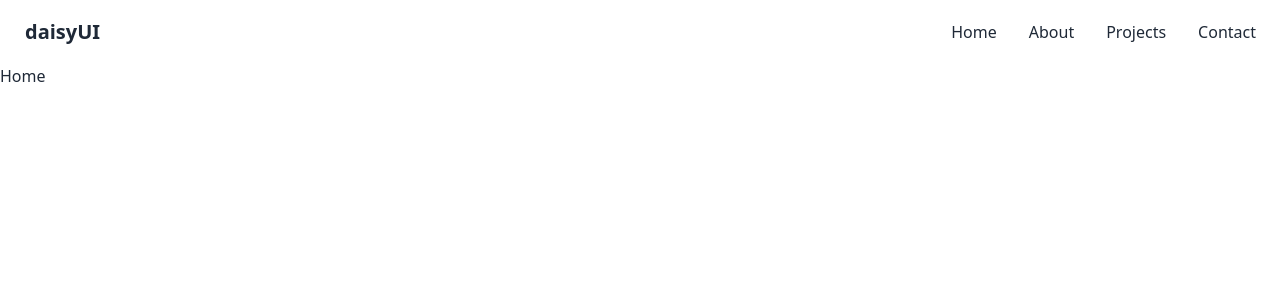
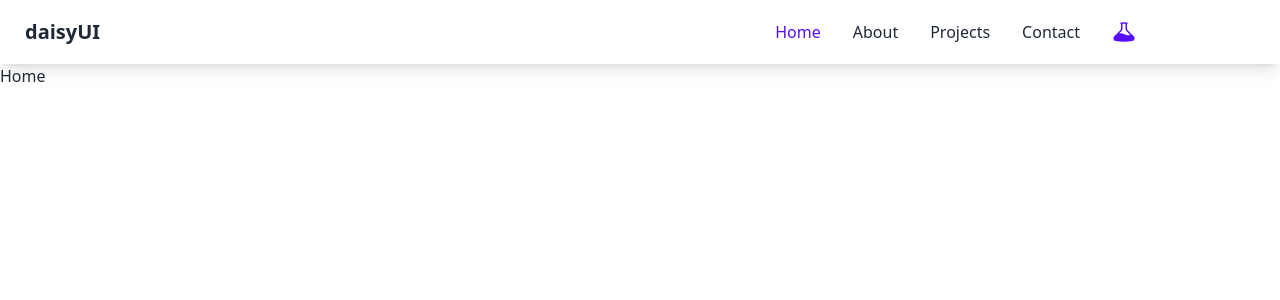
Before and after one commit to zalven-official/zalven-portfolio, a React (Vite) app: page / in a window 1280 px wide. Shown: the top 300 px of the page. Built offline with nearby package versions, Linux system fonts and the light colour scheme.

Commit message:
creating navigation and custom hooks for theme selection

```diff
--- a/package.json
+++ b/package.json
@@ -10,7 +10,9 @@
     "test": "vitest"
   },
   "dependencies": {
+    "@heroicons/react": "^2.0.10",
     "daisyui": "^2.25.0",
+    "heroicons": "^2.0.10",
     "react": "^18.2.0",
     "react-dom": "^18.2.0",
     "react-router-dom": "^6.3.0"
--- a/src/App.tsx
+++ b/src/App.tsx
@@ -7,11 +7,13 @@ import About from './pages/About';
 import Project from './pages/Project';
 import Contact from './pages/Contact';
 import NavigationBar from './components/NavigationBar';
+import useChangeTheme from './helpers/useChangeTheme';
 
 export function App() {
+  const [theme, changeTheme] = useChangeTheme('theme', '');
   return (
-    <main>
-      <NavigationBar />
+    <main data-theme={theme}>
+      <NavigationBar changeTheme={changeTheme} theme={theme} />
       <Routes>
         <Route path="/" element={<Home />} />
         <Route path="/about" element={<About />} />
--- /dev/null
+++ b/src/assets/daisyUIThemes.json
@@ -0,0 +1,33 @@
+{
+  "themes":[
+    "light",
+    "dark",
+    "cupcake",
+    "bumblebee",
+    "emerald",
+    "corporate",
+    "synthwave",
+    "retro",
+    "cyberpunk",
+    "valentine",
+    "halloween",
+    "garden",
+    "forest",
+    "aqua",
+    "lofi",
+    "pastel",
+    "fantasy",
+    "wireframe",
+    "black",
+    "luxury",
+    "dracula",
+    "cmyk",
+    "autumn",
+    "business",
+    "acid",
+    "lemonade",
+    "night",
+    "coffee",
+    "winter"
+  ]
+}
--- a/src/components/NavigationBar.tsx
+++ b/src/components/NavigationBar.tsx
@@ -1,5 +1,7 @@
 import React from 'react';
-import { Link } from 'react-router-dom';
+import { Link, useLocation } from 'react-router-dom';
+import { BeakerIcon } from '@heroicons/react/24/solid';
+import daisyUIThemes from '../assets/daisyUIThemes.json';
 
 const routers = [
   { link: '/', text: 'Home' },
@@ -7,9 +9,17 @@ const routers = [
   { link: '/Project', text: 'Projects' },
   { link: '/Contact', text: 'Contact' },
 ];
-function NavigationBar() {
+
+type NavigationProps = {
+  changeTheme: (value: string) => void;
+  theme: string;
+};
+
+function NavigationBar({ changeTheme, theme }: NavigationProps) {
+  const { pathname } = useLocation();
+
   return (
-    <div className="navbar bg-base-100">
+    <div className="navbar bg-base-100 shadow-lg">
       <div className="flex-1">
         <Link to="/">
           <span className="btn btn-ghost normal-case text-xl">daisyUI</span>
@@ -21,17 +31,45 @@ function NavigationBar() {
             return (
               <li key={value.link} id={value.text}>
                 <Link to={value.link} id={value.link}>
-                  <span>{value.text}</span>
+                  <span
+                    className={pathname === value.link ? 'text-primary' : ''}
+                  >
+                    {value.text}
+                  </span>
                 </Link>
               </li>
             );
           })}
+          <li className="w-44">
+            <span>
+              <BeakerIcon className="w-6 text-primary" />
+            </span>
+            <ul className="bg-base-100 btn-group p-5">
+              {daisyUIThemes.themes.map((value, index) => {
+                return (
+                  <li
+                    id={value}
+                    key={value}
+                    className={value === theme ? 'btn-active' : ' btn'}
+                  >
+                    <button
+                      type="button"
+                      onClick={() => changeTheme(value)}
+                      title={value}
+                      aria-label={value}
+                      data-title={index}
+                    >
+                      {value}
+                    </button>
+                  </li>
+                );
+              })}
+            </ul>
+          </li>
         </ul>
       </div>
     </div>
   );
 }
 
-NavigationBar.propTypes = {};
-
 export default NavigationBar;
--- /dev/null
+++ b/src/helpers/useChangeTheme.tsx
@@ -0,0 +1,16 @@
+import { useState, useEffect } from 'react';
+
+function getSavedValue(key: string, value: string) {
+  const saved: string = JSON.parse(`${localStorage.getItem(key)}`);
+  if (saved) return saved;
+  return value;
+}
+function useChangeTheme(key: string, value: string) {
+  const [theme, changeTheme] = useState(() => getSavedValue(key, value));
+  useEffect(() => {
+    localStorage.setItem(key, JSON.stringify(theme || 'dark'));
+  });
+  return [theme, changeTheme] as const;
+}
+
+export default useChangeTheme;
```
Also changed, not shown: src/styles/index.scss (line endings or trailing spaces), 1 other file (tests, documents, lock files or other folders).
